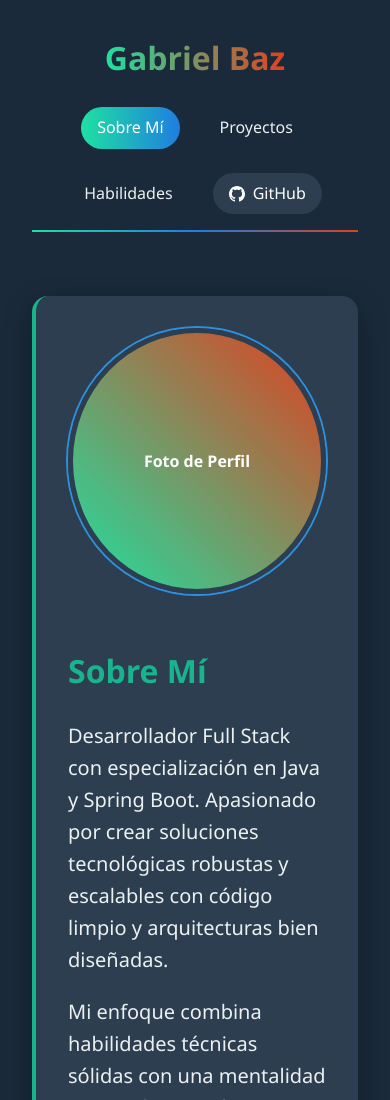
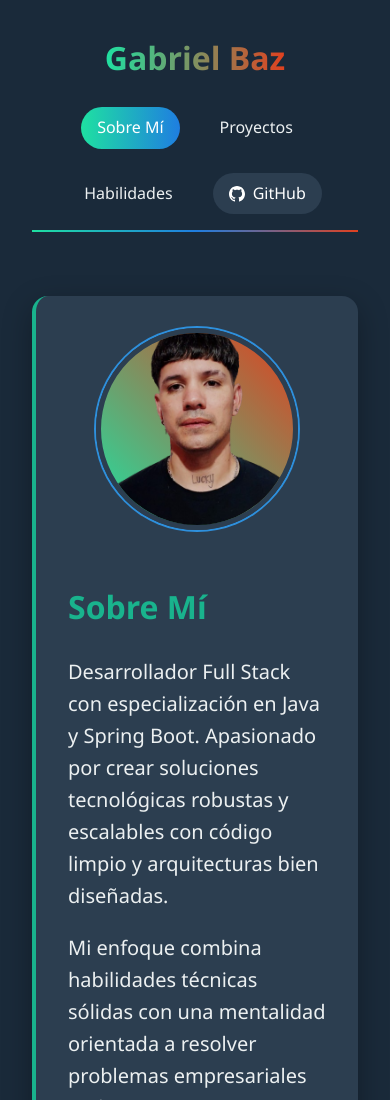
Before and after one commit to GabrielBaz91/portfolioWeb, a plain HTML site: page index.html in a window 390 px wide. Shown: the top 1100 px of the page. Drawn offline with Linux system fonts and the light colour scheme.

Commit message:
agregue la imagen de perfil

```diff
--- a/index.html
+++ b/index.html
@@ -25,7 +25,8 @@
 
         <section id="about" class="about-section slide-in-left">
             <div class="profile-pic">
-                <div class="profile-img">Foto de Perfil</div>
+                <!-- SOLO REEMPLAZA "tu-foto.jpg" CON EL NOMBRE DE TU IMAGEN -->
+                <img src="img/WhatsApp_Image_2024-12-04_at_20.45.49_-_copia-removebg-preview.png" alt="Gabriel Baz - Desarrollador Full Stack" class="profile-img">
             </div>
             <div class="about-content">
                 <h2>Sobre Mí</h2>
@@ -41,11 +42,10 @@
             </div>
         </section>
 
+        <!-- Resto de tu HTML se mantiene igual -->
         <section id="projects" class="projects-section scale-in">
             <h2>Proyectos Destacados</h2>
-            <div class="projects-grid" id="projects-container">
-                <!-- Proyectos se insertarán con JavaScript -->
-            </div>
+            <div class="projects-grid" id="projects-container"></div>
         </section>
 
         <section id="skills" class="skills-section slide-in-bottom">
@@ -53,15 +53,11 @@
             <div class="skills-categories">
                 <div class="skill-category">
                     <h3>Back End</h3>
-                    <div class="skills-container" id="backend-skills">
-                        <!-- Habilidades Backend se insertarán con JavaScript -->
-                    </div>
+                    <div class="skills-container" id="backend-skills"></div>
                 </div>
                 <div class="skill-category">
                     <h3>Front End</h3>
-                    <div class="skills-container" id="frontend-skills">
-                        <!-- Habilidades Frontend se insertarán con JavaScript -->
-                    </div>
+                    <div class="skills-container" id="frontend-skills"></div>
                 </div>
             </div>
         </section>
--- a/styles.css
+++ b/styles.css
@@ -1,13 +1,14 @@
 /* Variables de color actualizadas */
+/* Variables de color */
 :root {
-    --color-start: #16a085;    /* Verde agua más oscuro */
-    --color-mid: #3498db;      /* Celeste (mantenido) */
-    --color-end: #2980b9;      /* Azul más oscuro para contraste */
+    --color-start: #16a085;    /* Verde agua oscuro */
+    --color-mid: #3498db;      /* Celeste */
+    --color-end: #2980b9;      /* Azul */
     --text-light: #ecf0f1;
     --text-dark: #2c3e50;
-    --bg-dark: #1a2a3a;        /* Fondo más oscuro */
+    --bg-dark: #1a2a3a;
     --card-bg: #2c3e50;
-    --github-color: #2c3e50;   /* Color GitHub coordinado */
+    --github-color: #2c3e50;
 }
 /* Estilos generales */
 body {
@@ -540,3 +541,25 @@ nav {
         justify-content: center;
     }
 }
+.profile-img {
+    width: 16rem;
+    height: 16rem;
+    border-radius: 50%;
+    object-fit: cover;
+    border: 5px solid var(--card-bg);
+    box-shadow: 0 0 0 2px var(--color-mid);
+    transition: all 0.5s ease;
+}
+
+.about-section:hover .profile-img {
+    transform: rotate(5deg);
+    box-shadow: 0 0 0 2px var(--color-start);
+}
+
+/* Responsive */
+@media (max-width: 768px) {
+    .profile-img {
+        width: 12rem;
+        height: 12rem;
+    }
+}
```
Also changed, not shown: img/WhatsApp_Image_2024-12-04_at_20.45.49_-_copia-removebg-preview.png (added).
